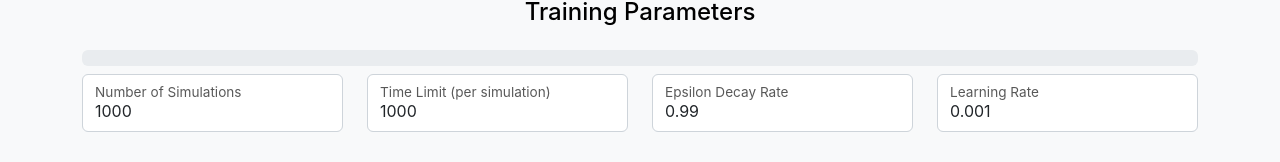
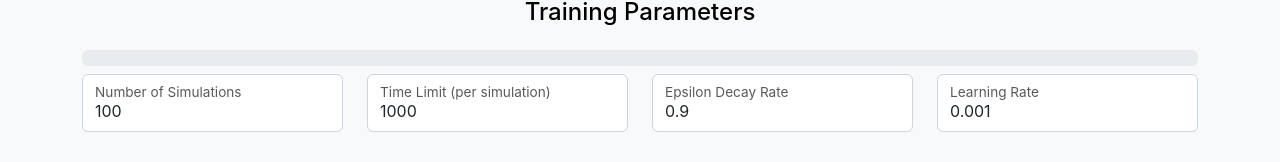
Before and after one commit to jedwards1230/cars, a React (Create React App) app: page / in a window 1280 px wide. Both pictures are taken after a click on the button "Train". Shown: the part 347-509 px from the top of the page. Built offline with nearby package versions, Linux system fonts and the light colour scheme.

Commit message:
fixed epsilon decay not updating properly

```diff
--- a/src/components/trainConfigForm.js
+++ b/src/components/trainConfigForm.js
@@ -4,9 +4,9 @@ import { Form, Row, Col, ProgressBar } from "react-bootstrap";
 
 const TrainConfigForm = props => {
     const [episodeCounter, setEpisodeCounter] = useState(props.episodeCounter);
-    const [numEpisodes, setNumEpisodes] = useState(1000);
+    const [numEpisodes, setNumEpisodes] = useState(100);
     const [numSteps, setNumSteps] = useState(1000);
-    const [epsilonDecay, setEpsilonDecay] = useState(0.99);
+    const [epsilonDecay, setEpsilonDecay] = useState(props.modelConfig.epsilonDecay);
     const [learningRate, setLearningRate] = useState(props.modelConfig.lr);
     const [sensorCount, setSensorCount] = useState(props.modelConfig.sensorCount);
     const [actionCount, setActionCount] = useState(props.modelConfig.actionCount);
--- a/src/network/config.js
+++ b/src/network/config.js
@@ -32,6 +32,7 @@ export class ModelConfig {
         this.name = config.name;
         this.alias = config.alias;
         this.lr = config.lr;
+        this.epsilonDecay = config.epsilonDecay;
         this.sensorCount = config.sensorCount;
         this.actionCount = config.actionCount;
         this.layers = config.layers;
@@ -56,7 +57,7 @@ const defaultTrainBrain = {
     "name": "trainBrain",
     "alias": "fsd",
     "lr": 0.001,
-    "epsilonDecay": 0.99,
+    "epsilonDecay": 0.9,
     "sensorCount": 3,
     "actionCount": 2,
     "layers": [
```
